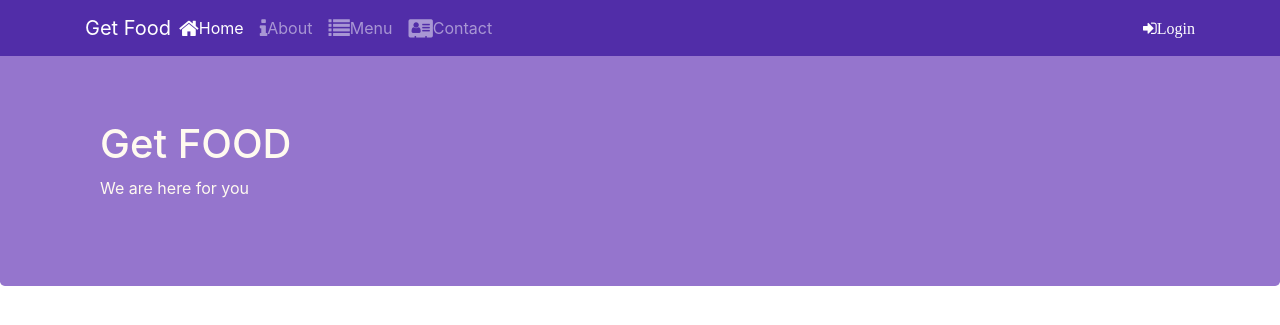
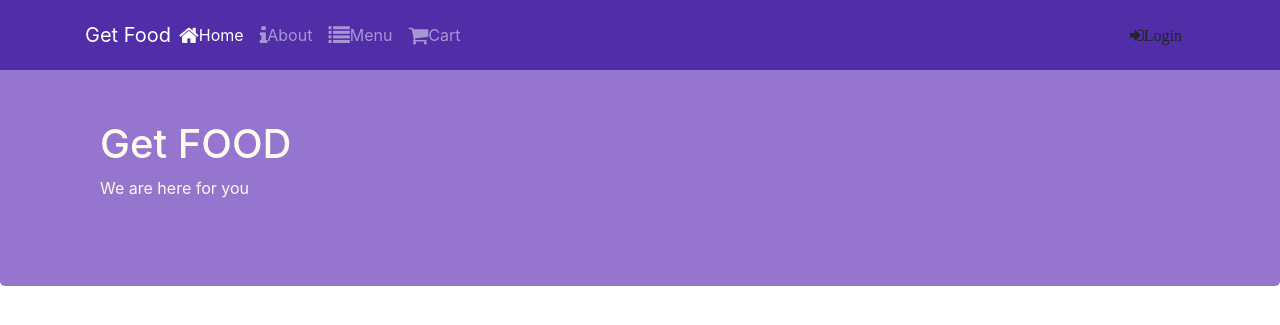
Before and after one commit to realahsanshah/Get-Food-PHP, a PHP site: page / in a window 1280 px wide. Shown: the top 325 px of the page. Run offline with PHP 8.4, Linux system fonts and the light colour scheme; some libraries are stand-ins or nearby versions.

Commit message:
Little Updation

```diff
--- a/header.php
+++ b/header.php
@@ -11,11 +11,11 @@
                     <li class="nav-item active"><a class="nav-link" href="index.html"><span class="fa fa-home fa-lg"></span>Home</a></li>
                     <li class="nav-item"><a class="nav-link" href="aboutus.html"><span class="fa fa-info fa-lg"></span>About</a></li>
                     <li class="nav-item"><a class="nav-link" href=""><span class="fa fa-list fa-lg"></span>Menu</a></li>
-                    <li class="nav-item"><a class="nav-link" href="contactus.html"><span class="fa fa-address-card fa-lg"></span>Contact</a></li>
+                    <li class="nav-item"><a class="nav-link" href="cart.html"><span class="fa fa-shopping-cart fa-lg"></span>Cart</a></li>
                 </ul>
                 <span class='navbar-text'>
                     <a id='loginButton'>
-                        <span class="fa fa-sign-in" style="cursor:pointer ">Login</span>
+                        <button class='btn btn-outline'><span class="fa fa-sign-in" style="cursor:pointer ">Login</span></button>
                 </a>
                 </span>
             </div>
--- a/index.php
+++ b/index.php
@@ -16,6 +16,7 @@
 ?>
 
 
+
     <script src="node_modules/jquery/dist/jquery.slim.min.js "></script>
     <script src="node_modules/popper.js/dist/umd/popper.min.js "></script>
     <script src="node_modules/bootstrap/dist/js/bootstrap.min.js "></script>
```
